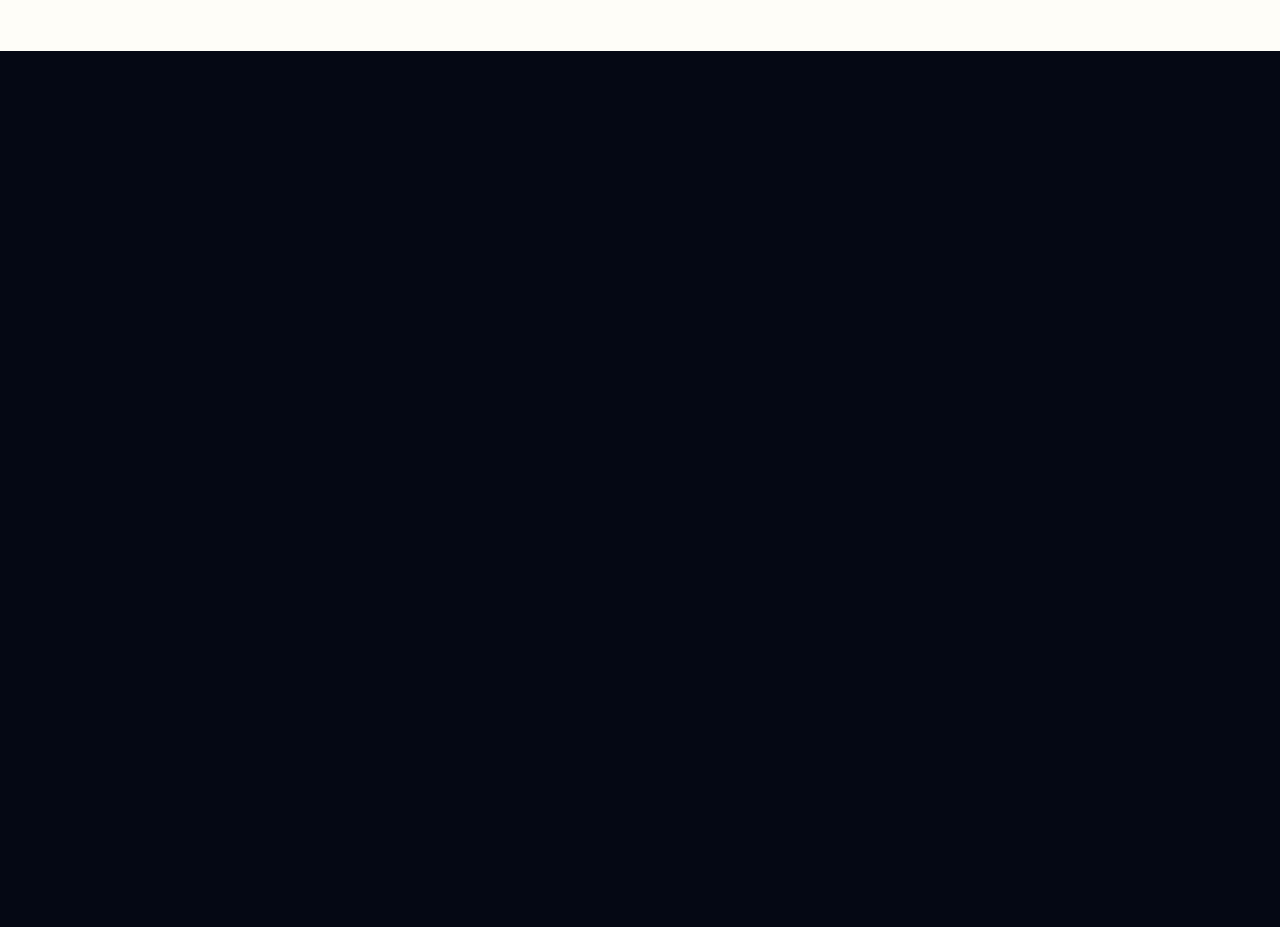
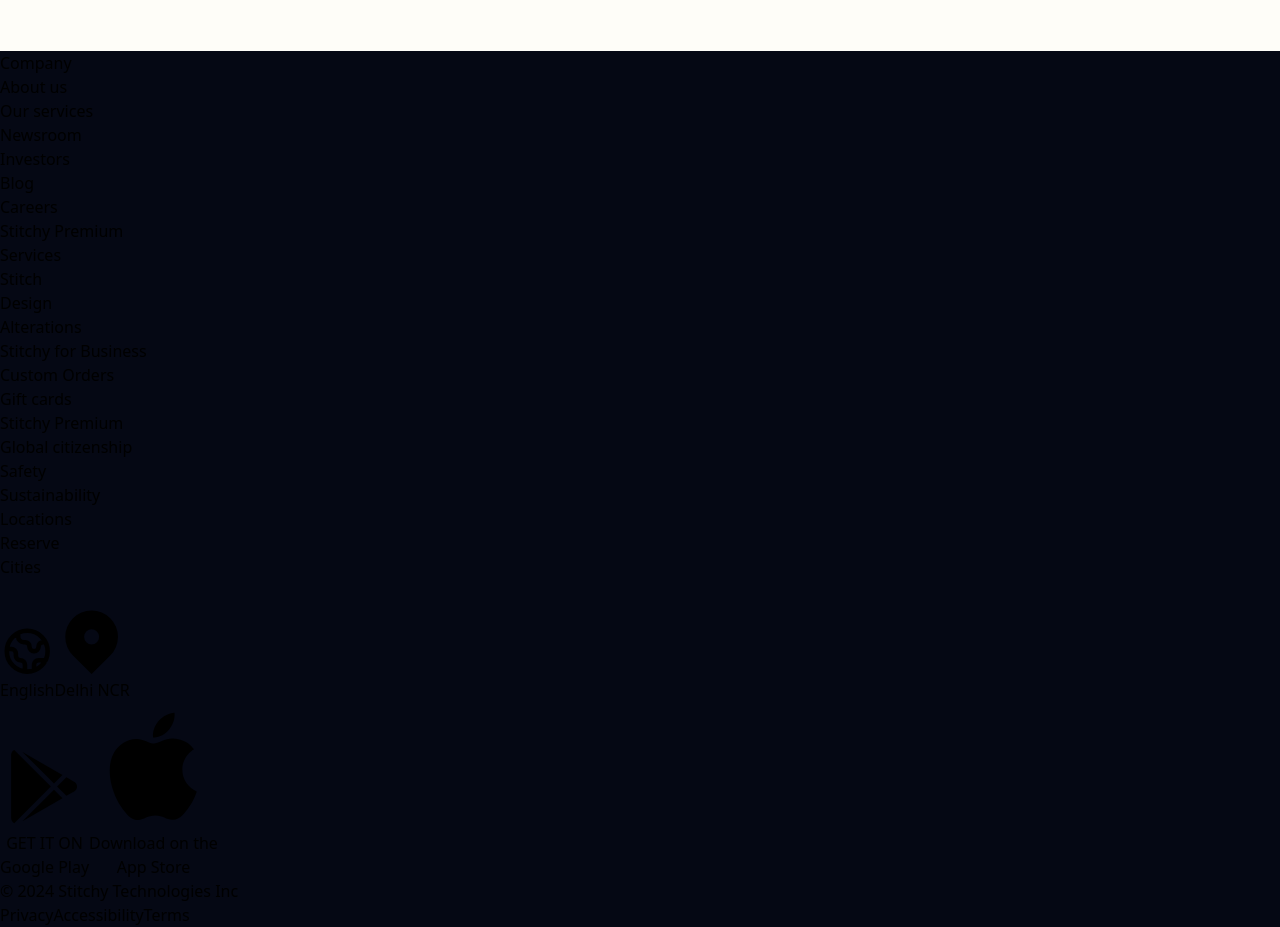
Before and after one commit to Mukesh2006cd/STITCHY, a React app in the folder frontend/: page / in a window 1280 px wide. Shown: the part 10400-11327 px from the top of the page. Before the commit the page ends 10451 px from the top, so only its background shows below. Built offline with nearby package versions, Linux system fonts and the light colour scheme; the HTML template or start-up script is replaced by a standard one.

Commit message:
feat: add footer and about section to Home component

```diff
--- a/frontend/src/components/Home.jsx
+++ b/frontend/src/components/Home.jsx
@@ -111,6 +111,136 @@
           </div>
         </div>
       </div>
+
+      {/* Footer/About Section */}
+      <footer className="relative z-10 bg-black border-t border-white/10 mt-20">
+        <div className="max-w-7xl mx-auto px-6 py-12">
+          <div className="grid grid-cols-4 gap-12 mb-12">
+            {/* Company */}
+            <div>
+              <h3 className="text-lg font-semibold mb-4">Company</h3>
+              <ul className="space-y-3 text-sm text-gray-400">
+                <li><button className="hover:text-white transition">About us</button></li>
+                <li><button className="hover:text-white transition">Our services</button></li>
+                <li><button className="hover:text-white transition">Newsroom</button></li>
+                <li><button className="hover:text-white transition">Investors</button></li>
+                <li><button className="hover:text-white transition">Blog</button></li>
+                <li><button className="hover:text-white transition">Careers</button></li>
+                <li><button className="hover:text-white transition">Stitchy Premium</button></li>
+              </ul>
+            </div>
+
+            {/* Services */}
+            <div>
+              <h3 className="text-lg font-semibold mb-4">Services</h3>
+              <ul className="space-y-3 text-sm text-gray-400">
+                <li><button className="hover:text-white transition">Stitch</button></li>
+                <li><button className="hover:text-white transition">Design</button></li>
+                <li><button className="hover:text-white transition">Alterations</button></li>
+                <li><button className="hover:text-white transition">Stitchy for Business</button></li>
+                <li><button className="hover:text-white transition">Custom Orders</button></li>
+                <li><button className="hover:text-white transition">Gift cards</button></li>
+                <li><button className="hover:text-white transition">Stitchy Premium</button></li>
+              </ul>
+            </div>
+
+            {/* Global citizenship */}
+            <div>
+              <h3 className="text-lg font-semibold mb-4">Global citizenship</h3>
+              <ul className="space-y-3 text-sm text-gray-400">
+                <li><button className="hover:text-white transition">Safety</button></li>
+                <li><button className="hover:text-white transition">Sustainability</button></li>
+              </ul>
+            </div>
+
+            {/* Locations */}
+            <div>
+              <h3 className="text-lg font-semibold mb-4">Locations</h3>
+              <ul className="space-y-3 text-sm text-gray-400">
+                <li><button className="hover:text-white transition">Reserve</button></li>
+                <li><button className="hover:text-white transition">Cities</button></li>
+              </ul>
+            </div>
+          </div>
+
+          {/* Social Links & Language */}
+          <div className="flex items-center justify-between py-6 border-t border-white/10">
+            <div className="flex items-center gap-4">
+              <button className="hover:text-gray-400 transition">
+                <svg className="w-5 h-5" fill="currentColor" viewBox="0 0 24 24">
+                  <path d="M19 0h-14c-2.761 0-5 2.239-5 5v14c0 2.761 2.239 5 5 5h14c2.762 0 5-2.239 5-5v-14c0-2.761-2.238-5-5-5zm-11 19h-3v-11h3v11zm-1.5-12.268c-.966 0-1.75-.79-1.75-1.764s.784-1.764 1.75-1.764 1.75.79 1.75 1.764-.783 1.764-1.75 1.764zm13.5 12.268h-3v-5.604c0-3.368-4-3.113-4 0v5.604h-3v-11h3v1.765c1.396-2.586 7-2.777 7 2.476v6.759z"/>
+                </svg>
+              </button>
+              <button className="hover:text-gray-400 transition">
+                <svg className="w-5 h-5" fill="currentColor" viewBox="0 0 24 24">
+                  <path d="M19.615 3.184c-3.604-.246-11.631-.245-15.23 0-3.897.266-4.356 2.62-4.385 8.816.029 6.185.484 8.549 4.385 8.816 3.6.245 11.626.246 15.23 0 3.897-.266 4.356-2.62 4.385-8.816-.029-6.185-.484-8.549-4.385-8.816zm-10.615 12.816v-8l8 3.993-8 4.007z"/>
+                </svg>
+              </button>
+              <button className="hover:text-gray-400 transition">
+                <svg className="w-5 h-5" fill="currentColor" viewBox="0 0 24 24">
+                  <path d="M12 2.163c3.204 0 3.584.012 4.85.07 3.252.148 4.771 1.691 4.919 4.919.058 1.265.069 1.645.069 4.849 0 3.205-.012 3.584-.069 4.849-.149 3.225-1.664 4.771-4.919 4.919-1.266.058-1.644.07-4.85.07-3.204 0-3.584-.012-4.849-.07-3.26-.149-4.771-1.699-4.919-4.92-.058-1.265-.07-1.644-.07-4.849 0-3.204.013-3.583.07-4.849.149-3.227 1.664-4.771 4.919-4.919 1.266-.057 1.645-.069 4.849-.069zm0-2.163c-3.259 0-3.667.014-4.947.072-4.358.2-6.78 2.618-6.98 6.98-.059 1.281-.073 1.689-.073 4.948 0 3.259.014 3.668.072 4.948.2 4.358 2.618 6.78 6.98 6.98 1.281.058 1.689.072 4.948.072 3.259 0 3.668-.014 4.948-.072 4.354-.2 6.782-2.618 6.979-6.98.059-1.28.073-1.689.073-4.948 0-3.259-.014-3.667-.072-4.947-.196-4.354-2.617-6.78-6.979-6.98-1.281-.059-1.69-.073-4.949-.073zm0 5.838c-3.403 0-6.162 2.759-6.162 6.162s2.759 6.163 6.162 6.163 6.162-2.759 6.162-6.163c0-3.403-2.759-6.162-6.162-6.162zm0 10.162c-2.209 0-4-1.79-4-4 0-2.209 1.791-4 4-4s4 1.791 4 4c0 2.21-1.791 4-4 4zm6.406-11.845c-.796 0-1.441.645-1.441 1.44s.645 1.44 1.441 1.44c.795 0 1.439-.645 1.439-1.44s-.644-1.44-1.439-1.44z"/>
+                </svg>
+              </button>
+              <button className="hover:text-gray-400 transition">
+                <svg className="w-5 h-5" fill="currentColor" viewBox="0 0 24 24">
+                  <path d="M18.244 2.25h3.308l-7.227 8.26 8.502 11.24H16.17l-5.214-6.817L4.99 21.75H1.68l7.73-8.835L1.254 2.25H8.08l4.713 6.231zm-1.161 17.52h1.833L7.084 4.126H5.117z"/>
+                </svg>
+              </button>
+            </div>
+
+            <div className="flex items-center gap-6">
+              <button className="flex items-center gap-2 text-sm hover:text-gray-400 transition">
+                <svg className="w-5 h-5" fill="none" stroke="currentColor" viewBox="0 0 24 24">
+                  <path strokeLinecap="round" strokeLinejoin="round" strokeWidth={2} d="M3.055 11H5a2 2 0 012 2v1a2 2 0 002 2 2 2 0 012 2v2.945M8 3.935V5.5A2.5 2.5 0 0010.5 8h.5a2 2 0 012 2 2 2 0 104 0 2 2 0 012-2h1.064M15 20.488V18a2 2 0 012-2h3.064M21 12a9 9 0 11-18 0 9 9 0 0118 0z" />
+                </svg>
+                English
+              </button>
+              <button className="flex items-center gap-2 text-sm hover:text-gray-400 transition">
+                <svg className="w-5 h-5" fill="currentColor" viewBox="0 0 20 20">
+                  <path fillRule="evenodd" d="M5.05 4.05a7 7 0 119.9 9.9L10 18.9l-4.95-4.95a7 7 0 010-9.9zM10 11a2 2 0 100-4 2 2 0 000 4z" clipRule="evenodd" />
+                </svg>
+                Delhi NCR
+              </button>
+            </div>
+          </div>
+
+          {/* App Store Links */}
+          <div className="flex items-center gap-4 py-6">
+            <button className="border border-white/20 rounded-lg px-4 py-2 hover:bg-white/5 transition">
+              <div className="flex items-center gap-2">
+                <svg className="w-6 h-6" viewBox="0 0 24 24" fill="currentColor">
+                  <path d="M3,20.5V3.5C3,2.91 3.34,2.39 3.84,2.15L13.69,12L3.84,21.85C3.34,21.6 3,21.09 3,20.5M16.81,15.12L6.05,21.34L14.54,12.85L16.81,15.12M20.16,10.81C20.5,11.08 20.75,11.5 20.75,12C20.75,12.5 20.53,12.9 20.18,13.18L17.89,14.5L15.39,12L17.89,9.5L20.16,10.81M6.05,2.66L16.81,8.88L14.54,11.15L6.05,2.66Z"/>
+                </svg>
+                <div className="text-left">
+                  <div className="text-xs">GET IT ON</div>
+                  <div className="text-sm font-semibold">Google Play</div>
+                </div>
+              </div>
+            </button>
+            <button className="border border-white/20 rounded-lg px-4 py-2 hover:bg-white/5 transition">
+              <div className="flex items-center gap-2">
+                <svg className="w-6 h-6" viewBox="0 0 24 24" fill="currentColor">
+                  <path d="M18.71,19.5C17.88,20.74 17,21.95 15.66,21.97C14.32,22 13.89,21.18 12.37,21.18C10.84,21.18 10.37,21.95 9.1,22C7.79,22.05 6.8,20.68 5.96,19.47C4.25,17 2.94,12.45 4.7,9.39C5.57,7.87 7.13,6.91 8.82,6.88C10.1,6.86 11.32,7.75 12.11,7.75C12.89,7.75 14.37,6.68 15.92,6.84C16.57,6.87 18.39,7.1 19.56,8.82C19.47,8.88 17.39,10.1 17.41,12.63C17.44,15.65 20.06,16.66 20.09,16.67C20.06,16.74 19.67,18.11 18.71,19.5M13,3.5C13.73,2.67 14.94,2.04 15.94,2C16.07,3.17 15.6,4.35 14.9,5.19C14.21,6.04 13.07,6.7 11.95,6.61C11.8,5.46 12.36,4.26 13,3.5Z"/>
+                </svg>
+                <div className="text-left">
+                  <div className="text-xs">Download on the</div>
+                  <div className="text-sm font-semibold">App Store</div>
+                </div>
+              </div>
+            </button>
+          </div>
+
+          {/* Bottom Links */}
+          <div className="flex items-center justify-between pt-6 border-t border-white/10 text-sm text-gray-400">
+            <div>© 2024 Stitchy Technologies Inc</div>
+            <div className="flex gap-6">
+              <button className="hover:text-white transition">Privacy</button>
+              <button className="hover:text-white transition">Accessibility</button>
+              <button className="hover:text-white transition">Terms</button>
+            </div>
+          </div>
+        </div>
+      </footer>
     </div>
   );
 };
```
